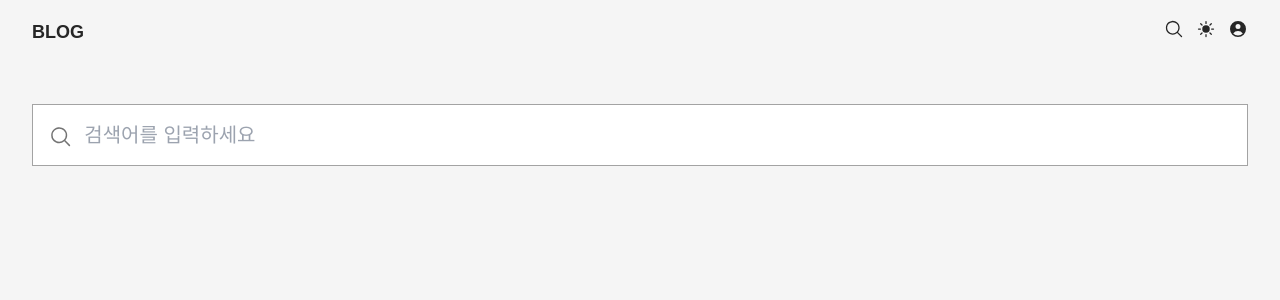
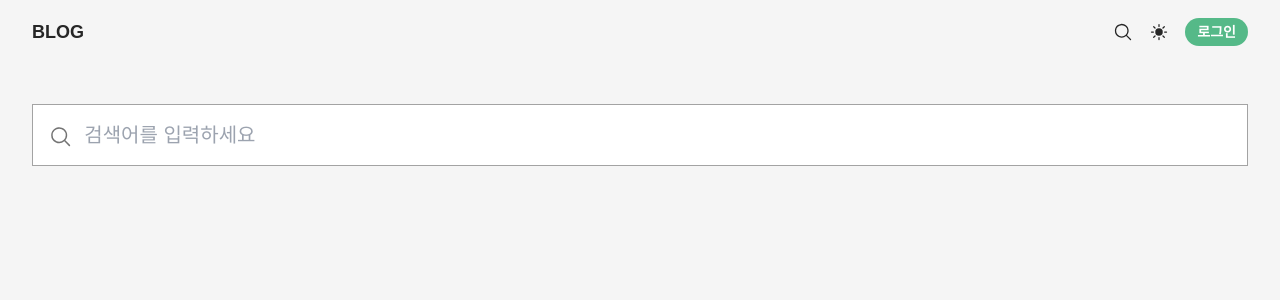
Before and after one commit to imminpie/create-mern-blog, a React (Create React App) app in the folder client/: page /search in a window 1280 px wide. Shown: the top 300 px of the page. Built offline with nearby package versions, Linux system fonts and the light colour scheme.

Commit message:
feat: 로그인 여부에 따른 접근 제한 구현

```diff
--- a/client/src/App.js
+++ b/client/src/App.js
@@ -1,14 +1,17 @@
 import { DarkModeProvider } from 'context/DarkModeContext';
+import { AuthContextProvider } from 'context/AuthContext';
 import './App.css';
 import Navbar from 'pages/navbar/Navbar';
 import { Outlet } from 'react-router-dom';
 
 function App() {
   return (
-    <DarkModeProvider>
-      <Navbar />
-      <Outlet />
-    </DarkModeProvider>
+    <AuthContextProvider>
+      <DarkModeProvider>
+        <Navbar />
+        <Outlet />
+      </DarkModeProvider>
+    </AuthContextProvider>
   );
 }
 
--- a/client/src/components/DropdownMenu.jsx
+++ b/client/src/components/DropdownMenu.jsx
@@ -20,7 +20,7 @@ export default function DropdownMenu() {
   };
 
   return (
-    <Menu as='div' className='relative inline-block text-left'>
+    <Menu as='div' className='relative inline-block h-5 text-left'>
       <div>
         <Menu.Button>
           <UserCircleIcon className='h-5 w-5' aria-hidden='true' />
@@ -45,7 +45,7 @@ export default function DropdownMenu() {
                 </Link>
               )}
             </Menu.Item>
-            {isAuth ? (
+            {isAuth && (
               <Menu.Item onClick={onLogout}>
                 {({ active }) => (
                   <button type='submit' className={classNames(active ? 'text-accent' : 'text-title', 'block w-full px-4 py-2 text-left text-sm')}>
@@ -53,16 +53,6 @@ export default function DropdownMenu() {
                   </button>
                 )}
               </Menu.Item>
-            ) : (
-              <Link to='/login'>
-                <Menu.Item>
-                  {({ active }) => (
-                    <button type='submit' className={classNames(active ? 'text-accent' : 'text-title', 'block w-full px-4 py-2 text-left text-sm')}>
-                      로그인
-                    </button>
-                  )}
-                </Menu.Item>
-              </Link>
             )}
           </div>
         </Menu.Items>
--- a/client/src/components/SearchResult.jsx
+++ b/client/src/components/SearchResult.jsx
@@ -1,14 +1,14 @@
 import React from 'react';
 import Post from './Post';
 import LoadingSpinner from './LoadingSpinner';
-import Error from './Error';
+import NotFound from 'pages/NotFound';
 
-export default function SearchResult({ isLoading, isError, error, data: post }) {
+export default function SearchResult({ isLoading, isError, data: post }) {
   const count = post.length;
   return (
     <>
       {isLoading && <LoadingSpinner />}
-      {isError && <Error message={error.message} />}
+      {isError && <NotFound />}
       <p className='py-5 text-content'>총 {count}개의 게시글을 찾았습니다.</p>
       <Post data={post} />
     </>
--- /dev/null
+++ b/client/src/context/AuthContext.jsx
@@ -0,0 +1,13 @@
+import React, { createContext, useContext } from 'react';
+import useStore from 'state/index.js';
+
+const AuthContext = createContext();
+
+export function AuthContextProvider({ children }) {
+  const isAuth = useStore((state) => state.token);
+  return <AuthContext.Provider value={{ isAuth }}>{children}</AuthContext.Provider>;
+}
+
+export function useAuthContext() {
+  return useContext(AuthContext);
+}
--- /dev/null
+++ b/client/src/pages/authPage/ProtectedRoute.jsx
@@ -0,0 +1,13 @@
+import React from 'react';
+import { useAuthContext } from 'context/AuthContext';
+import { Navigate } from 'react-router-dom';
+
+export default function ProtectedRoute({ children }) {
+  const { isAuth } = useAuthContext();
+
+  if (!isAuth) {
+    return <Navigate to='/login' replace />;
+  }
+
+  return children;
+}
--- a/client/src/pages/navbar/Navbar.jsx
+++ b/client/src/pages/navbar/Navbar.jsx
@@ -1,10 +1,12 @@
 import { Link } from 'react-router-dom';
 import { MagnifyingGlassIcon, SunIcon, MoonIcon } from '@heroicons/react/24/solid';
 import { useDarkMode } from 'context/DarkModeContext';
+import { useAuthContext } from 'context/AuthContext';
 import DropdownMenu from 'components/DropdownMenu';
 
 export default function Navbar() {
   const { darkMode, toggleDarkMode } = useDarkMode();
+  const { isAuth } = useAuthContext();
 
   return (
     <header className='bg-main'>
@@ -13,14 +15,20 @@ export default function Navbar() {
           <Link to='/' className='text-lg font-bold leading-none text-title'>
             BLOG
           </Link>
-          <div className='grid grid-cols-3 gap-3 text-title'>
+          <div className='flex items-center text-title'>
             <Link to='/search'>
               <MagnifyingGlassIcon className='h-5 w-5' />
             </Link>
-            <button type='button' className='h-5 w-5 transition duration-300' onClick={toggleDarkMode}>
+            <button onClick={toggleDarkMode} type='button' className='mx-4 h-5 w-5 transition delay-200 duration-100 ease-out'>
               {darkMode ? <MoonIcon /> : <SunIcon />}
             </button>
-            <DropdownMenu />
+            {isAuth ? (
+              <DropdownMenu />
+            ) : (
+              <Link to='/login' className='rounded-2xl bg-accent px-3 py-1 text-sm font-semibold text-white hover:bg-accentHover'>
+                로그인
+              </Link>
+            )}
           </div>
         </div>
       </nav>
--- a/client/src/pages/postPage/PostList.jsx
+++ b/client/src/pages/postPage/PostList.jsx
@@ -3,14 +3,13 @@ import { useQuery } from '@tanstack/react-query';
 import { fetchPosts } from 'api/posts';
 import Post from 'components/Post';
 import LoadingSpinner from 'components/LoadingSpinner';
-import Error from 'components/Error';
+import NotFound from 'pages/NotFound';
 
 export default function PostList() {
   const {
     isLoading,
     isError,
     data: post,
-    error,
   } = useQuery({
     queryKey: ['posts'],
     queryFn: fetchPosts,
@@ -19,7 +18,7 @@ export default function PostList() {
   return (
     <main className='mx-auto max-w-7xl px-6 lg:px-8'>
       {isLoading && <LoadingSpinner />}
-      {isError && <Error message={error.message} />}
+      {isError && <NotFound />}
       <div className='mx-auto grid max-w-2xl grid-cols-1 gap-x-5 gap-y-5 pt-10 lg:mx-0 lg:max-w-none lg:grid-cols-3'>
         <Post data={post} />
       </div>
--- a/client/src/pages/postPage/PostRead.jsx
+++ b/client/src/pages/postPage/PostRead.jsx
@@ -2,12 +2,13 @@ import React from 'react';
 import { useMutation, useQuery, useQueryClient } from '@tanstack/react-query';
 import { Link, useNavigate, useParams } from 'react-router-dom';
 import LoadingSpinner from 'components/LoadingSpinner';
+import { useAuthContext } from 'context/AuthContext';
 import { deletePost, fetchPost } from 'api/posts';
 import MDEditor from '@uiw/react-md-editor';
 import useModals from 'hooks/useModals';
 import Modals from 'components/Modals';
 import { formatAgo } from 'util/date';
-import Error from 'components/Error';
+import NotFound from 'pages/NotFound';
 import useStore from 'state';
 
 export default function PostRead() {
@@ -16,12 +17,12 @@ export default function PostRead() {
   const queryClient = useQueryClient();
   const [isOpen, handleModalStateChange] = useModals();
   const token = useStore((state) => state.token);
+  const { isAuth } = useAuthContext();
 
   const {
     isLoading,
     isError,
     data: post,
-    error,
   } = useQuery({
     queryKey: ['posts', id],
     queryFn: () => fetchPost(id),
@@ -44,7 +45,7 @@ export default function PostRead() {
   };
 
   if (isLoading) return <LoadingSpinner />;
-  if (isError) return <Error message={error.message} />;
+  if (isError) return <NotFound />;
 
   return (
     <>
@@ -53,6 +54,7 @@ export default function PostRead() {
           <h1 className='text-3xl font-bold tracking-tight text-title'>{post.title}</h1>
           <div className='mt-3 flex justify-between text-sm text-title'>
             <p>윤딴딴 &#124; {formatAgo(post.updatedAt, 'ko')}</p>
+            {isAuth && (
               <div className='text-other'>
                 <button className='hover:text-content' onClick={() => navigate(`/posts/${id}/edit`)}>
                   수정
@@ -61,6 +63,7 @@ export default function PostRead() {
                   삭제
                 </button>
               </div>
+            )}
           </div>
           {post.tags.map((tag, idx) => (
             <Link to={`/tags/${tag}`} key={idx} className='mb-3 mr-3 mt-5 inline-block h-8 rounded-2xl bg-accent px-4 text-sm leading-8 text-white'>
--- a/client/src/pages/search/Search.jsx
+++ b/client/src/pages/search/Search.jsx
@@ -9,7 +9,7 @@ export default function Search() {
   const [search, setSearch] = useState('');
   const debouncedSearchTerm = useDebounce(search, 200);
 
-  const { data, isLoading, error, isError } = useQuery({
+  const { data, isLoading, isError } = useQuery({
     queryKey: ['search', debouncedSearchTerm],
     queryFn: () => {
       if (debouncedSearchTerm) {
@@ -26,7 +26,7 @@ export default function Search() {
         <div className='flex items-center border border-neutral-400 bg-sub p-4'>
           <SearchInput search={search} setSearch={setSearch} />
         </div>
-        {data?.length > 0 && <SearchResult isLoading={isLoading} isError={isError} error={error} data={data} />}
+        {data?.length > 0 && <SearchResult isLoading={isLoading} isError={isError} data={data} />}
       </div>
     </section>
   );
```
Also changed, not shown: client/src/components/Post.jsx (+11 -2 lines), client/src/index.js (+17 -2 lines), client/src/pages/postPage/PostUpdate.jsx (+3 -4 lines), 1 other file (tests, documents, lock files or other folders). Lines whose indentation alone changed are shown as unchanged.
